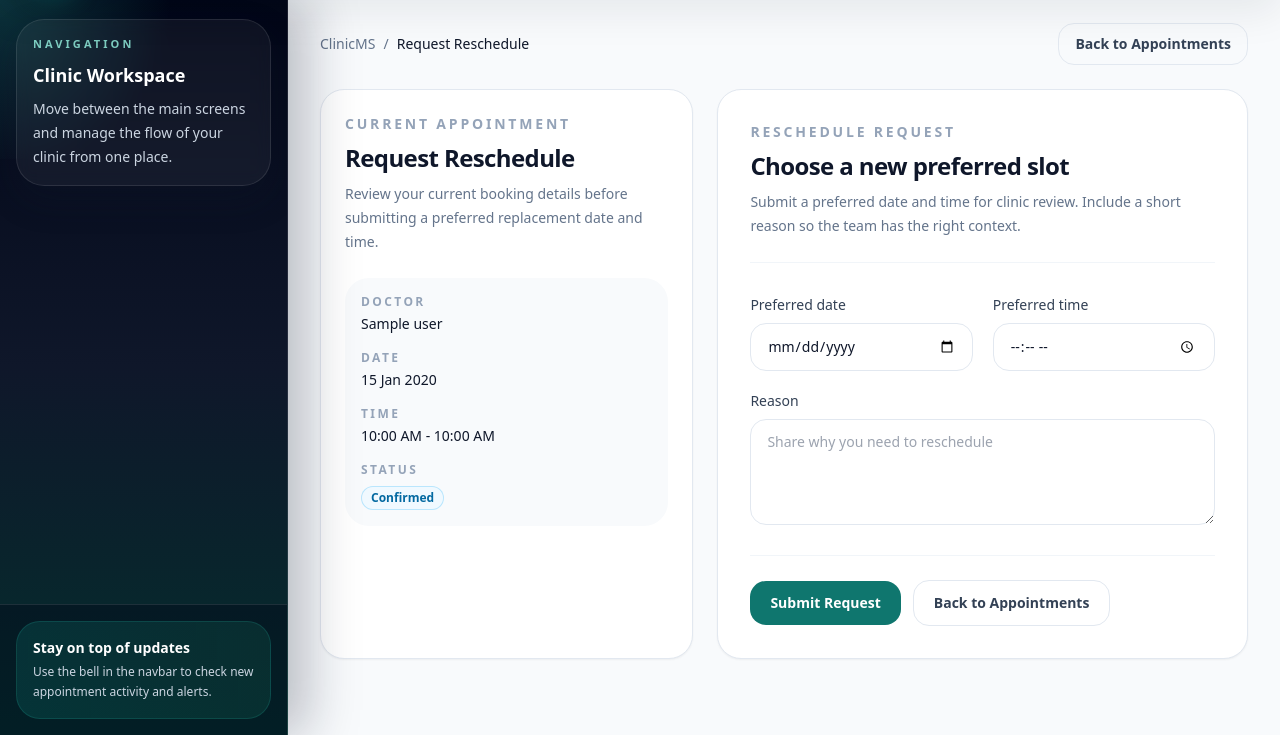
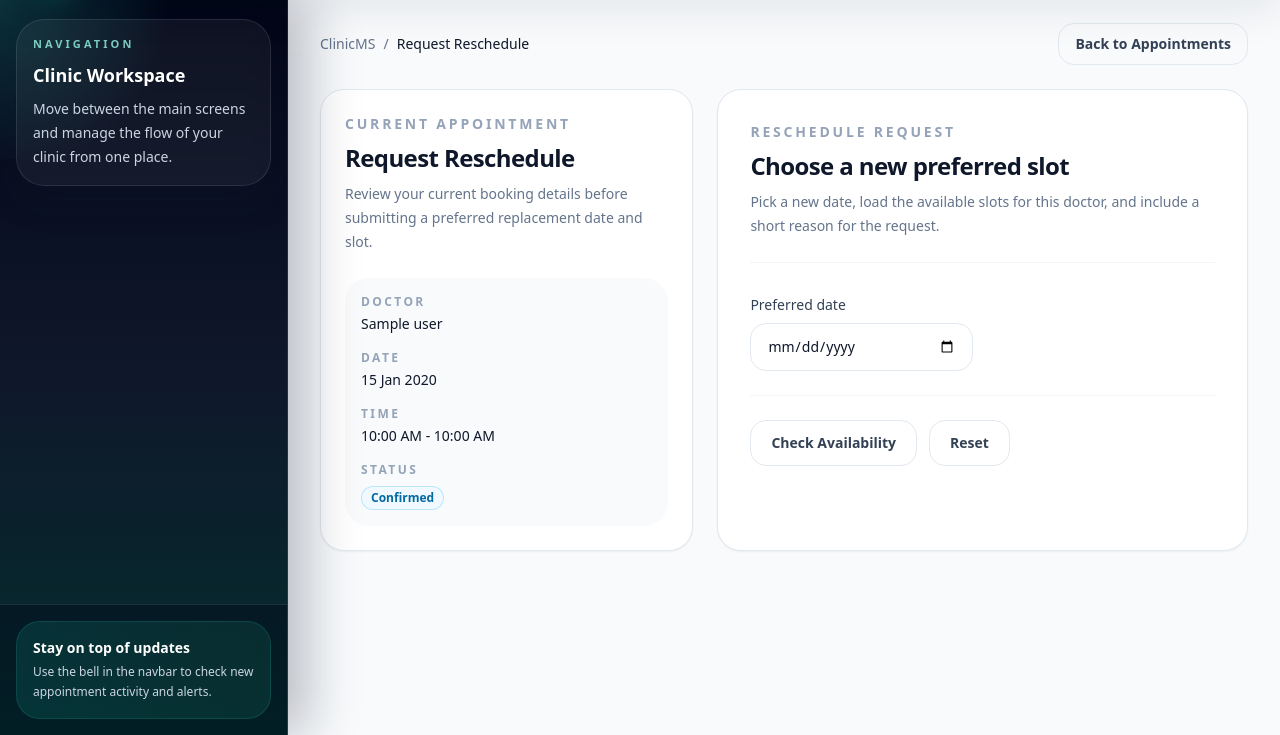
Before and after one commit to Kadry333/Django-Clinic-System, a Django app: template patients/templates/patients/reschedule_appointment.html in a window 1280 px wide. Shown: the part 65-800 px from the top of the page. Run offline with Django 5.2, Linux system fonts and the light colour scheme; the template is opened without the code that fills it: most values are stand-ins (such as "Sample title", 1, 10 or a date in 2020); some libraries are stand-ins or nearby versions.

Commit message:
fix reschedule

```diff
--- a/patients/templates/patients/reschedule_appointment.html
+++ b/patients/templates/patients/reschedule_appointment.html
@@ -17,7 +17,7 @@
                 <p class="text-sm font-semibold uppercase tracking-[0.2em] text-slate-400">Current Appointment</p>
                 <h1 class="mt-2 text-2xl font-semibold tracking-tight text-slate-900">Request Reschedule</h1>
                 <p class="mt-2 text-sm leading-6 text-slate-500">
-                    Review your current booking details before submitting a preferred replacement date and time.
+                    Review your current booking details before submitting a preferred replacement date and slot.
                 </p>
             </div>
 
@@ -53,19 +53,11 @@
                 <p class="text-sm font-semibold uppercase tracking-[0.2em] text-slate-400">Reschedule Request</p>
                 <h2 class="mt-2 text-2xl font-semibold tracking-tight text-slate-900">Choose a new preferred slot</h2>
                 <p class="mt-2 max-w-2xl text-sm leading-6 text-slate-500">
-                    Submit a preferred date and time for clinic review. Include a short reason so the team has the right context.
+                    Pick a new date, load the available slots for this doctor, and include a short reason for the request.
                 </p>
             </div>
 
-            <form method="post" class="mt-8 space-y-6">
-                {% csrf_token %}
-
-                {% if form.non_field_errors %}
-                <div class="rounded-2xl border border-rose-200 bg-rose-50 px-4 py-3 text-sm text-rose-700">
-                    {{ form.non_field_errors }}
-                </div>
-                {% endif %}
-
+            <form method="get" class="mt-8 space-y-6">
                 <div class="grid gap-5 md:grid-cols-2">
                     <div>
                         <label for="{{ form.preferred_date.id_for_label }}" class="mb-2 block text-sm font-medium text-slate-700">Preferred date</label>
@@ -80,18 +72,66 @@
                         <p class="mt-2 text-sm text-rose-600">{{ form.preferred_date.errors|join:", " }}</p>
                         {% endif %}
                     </div>
+                </div>
+
+                <div class="flex flex-col gap-3 border-t border-slate-100 pt-6 sm:flex-row sm:items-center">
+                    <button type="submit" class="inline-flex items-center justify-center rounded-2xl border border-slate-200 px-5 py-3 text-sm font-semibold text-slate-700 transition hover:bg-slate-50">
+                        Check Availability
+                    </button>
+                    <a href="{% url 'patients:reschedule_appointment' appointment.pk %}" class="inline-flex items-center justify-center rounded-2xl border border-slate-200 px-5 py-3 text-sm font-semibold text-slate-700 transition hover:bg-slate-50">
+                        Reset
+                    </a>
+                </div>
+            </form>
+
+            {% if availability_checked %}
+            <div class="mt-8 border-t border-slate-100 pt-8">
+                {% if form.non_field_errors %}
+                <div class="rounded-2xl border border-rose-200 bg-rose-50 px-4 py-3 text-sm text-rose-700">
+                    {{ form.non_field_errors }}
+                </div>
+                {% endif %}
+
+                {% if available_slots and not form.preferred_date.errors %}
+                <form method="post" class="space-y-6">
+                    {% csrf_token %}
+                    <input type="hidden" name="preferred_date" value="{{ selected_preferred_date|date:'Y-m-d' }}">
 
                     <div>
-                        <label for="{{ form.preferred_time.id_for_label }}" class="mb-2 block text-sm font-medium text-slate-700">Preferred time</label>
+                        <div class="flex flex-col gap-3 sm:flex-row sm:items-start sm:justify-between">
+                            <div>
+                                <p class="text-sm font-semibold uppercase tracking-[0.2em] text-slate-400">Available Slots</p>
+                                <h2 class="mt-2 text-xl font-semibold text-slate-900">Choose an available replacement time</h2>
+                                <p class="mt-2 text-sm leading-6 text-slate-500">
+                                    Showing slots for {{ appointment.doctor.user.get_full_name|default:appointment.doctor.user.email }} on {{ selected_preferred_date|date:"d M Y" }}.
+                                </p>
+                            </div>
+                            <div class="rounded-2xl bg-slate-50 px-4 py-3 text-sm text-slate-600">
+                                {{ available_slots|length }} slot{{ available_slots|length|pluralize }} available
+                            </div>
+                        </div>
+
+                        <div class="mt-6 grid gap-3 sm:grid-cols-2 lg:grid-cols-3">
+                            {% for value, label in form.fields.slot.choices %}
+                                {% if value %}
+                                <label class="block cursor-pointer">
                                     <input
-                            type="time"
-                            id="{{ form.preferred_time.id_for_label }}"
-                            name="{{ form.preferred_time.html_name }}"
-                            value="{{ form.preferred_time.value|default:'' }}"
-                            class="w-full rounded-2xl border px-4 py-3 text-sm outline-none transition focus:border-primary focus:ring-4 focus:ring-teal-50 {% if form.preferred_time.errors %}border-rose-400{% else %}border-slate-200{% endif %}"
+                                        type="radio"
+                                        name="slot"
+                                        value="{{ value }}"
+                                        class="peer sr-only"
+                                        {% if form.slot.value|stringformat:"s" == value|stringformat:"s" %}checked{% endif %}
                                     >
-                        {% if form.preferred_time.errors %}
-                        <p class="mt-2 text-sm text-rose-600">{{ form.preferred_time.errors|join:", " }}</p>
+                                    <span class="flex items-center justify-center rounded-2xl border border-slate-200 px-4 py-3 text-sm font-semibold text-slate-700 transition peer-checked:border-primary peer-checked:bg-primary peer-checked:text-white peer-hover:border-primary peer-hover:text-primary">
+                                        {{ label }}
+                                    </span>
+                                </label>
+                                {% endif %}
+                            {% endfor %}
+                        </div>
+
+                        {% if form.slot.errors %}
+                        <p class="mt-3 text-sm text-rose-600">{{ form.slot.errors|join:", " }}</p>
                         {% endif %}
                     </div>
 
@@ -108,7 +148,6 @@
                         <p class="mt-2 text-sm text-rose-600">{{ form.reason.errors|join:", " }}</p>
                         {% endif %}
                     </div>
-                </div>
 
                     <div class="flex flex-col gap-3 border-t border-slate-100 pt-6 sm:flex-row sm:items-center">
                         <button type="submit" class="inline-flex items-center justify-center rounded-2xl bg-primary px-5 py-3 text-sm font-semibold text-white transition hover:bg-teal-700">
@@ -119,6 +158,19 @@
                         </a>
                     </div>
                 </form>
+                {% elif not form.preferred_date.errors %}
+                <div class="rounded-panel border border-slate-200 bg-slate-50 px-6 py-12 text-center shadow-soft">
+                    <div class="mx-auto flex h-14 w-14 items-center justify-center rounded-3xl bg-white text-slate-400 ring-1 ring-slate-200">
+                        <svg xmlns="http://www.w3.org/2000/svg" class="h-7 w-7" fill="none" viewBox="0 0 24 24" stroke="currentColor" stroke-width="1.8">
+                            <path stroke-linecap="round" stroke-linejoin="round" d="M8 7V3m8 4V3m-9 8h10M5 21h14a2 2 0 0 0 2-2V7a2 2 0 0 0-2-2H5a2 2 0 0 0-2 2v12a2 2 0 0 0 2 2Z" />
+                        </svg>
+                    </div>
+                    <h2 class="mt-4 text-lg font-semibold text-slate-900">No available slots</h2>
+                    <p class="mt-2 text-sm text-slate-500">No available slots for this doctor on the selected date.</p>
+                </div>
+                {% endif %}
+            </div>
+            {% endif %}
         </div>
     </div>
 </section>
```
Also changed, not shown: patients/forms.py (+74 -2 lines), patients/services.py (+7 -5 lines), patients/views.py (+51 -21 lines). Lines whose indentation alone changed are shown as unchanged.
